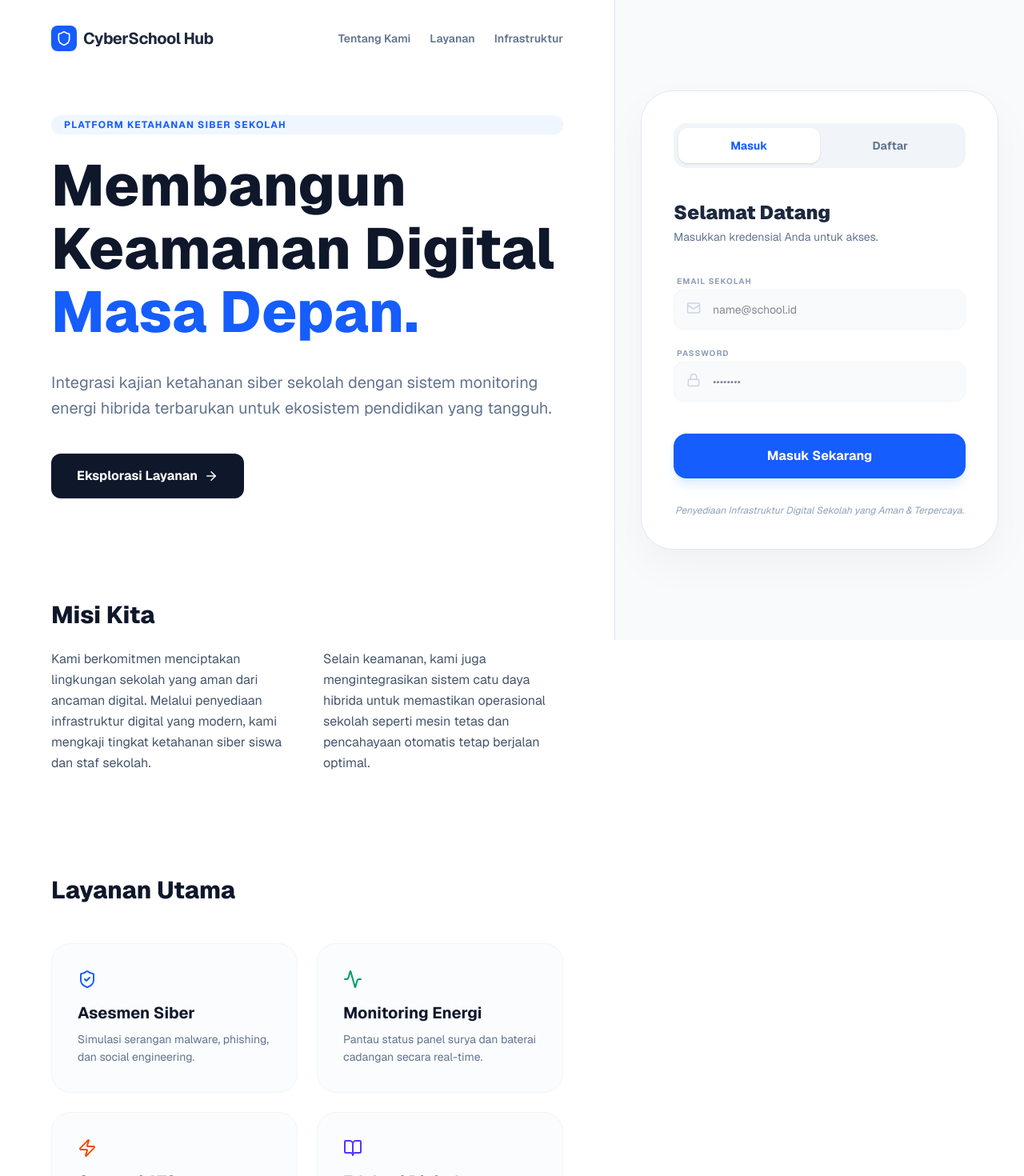
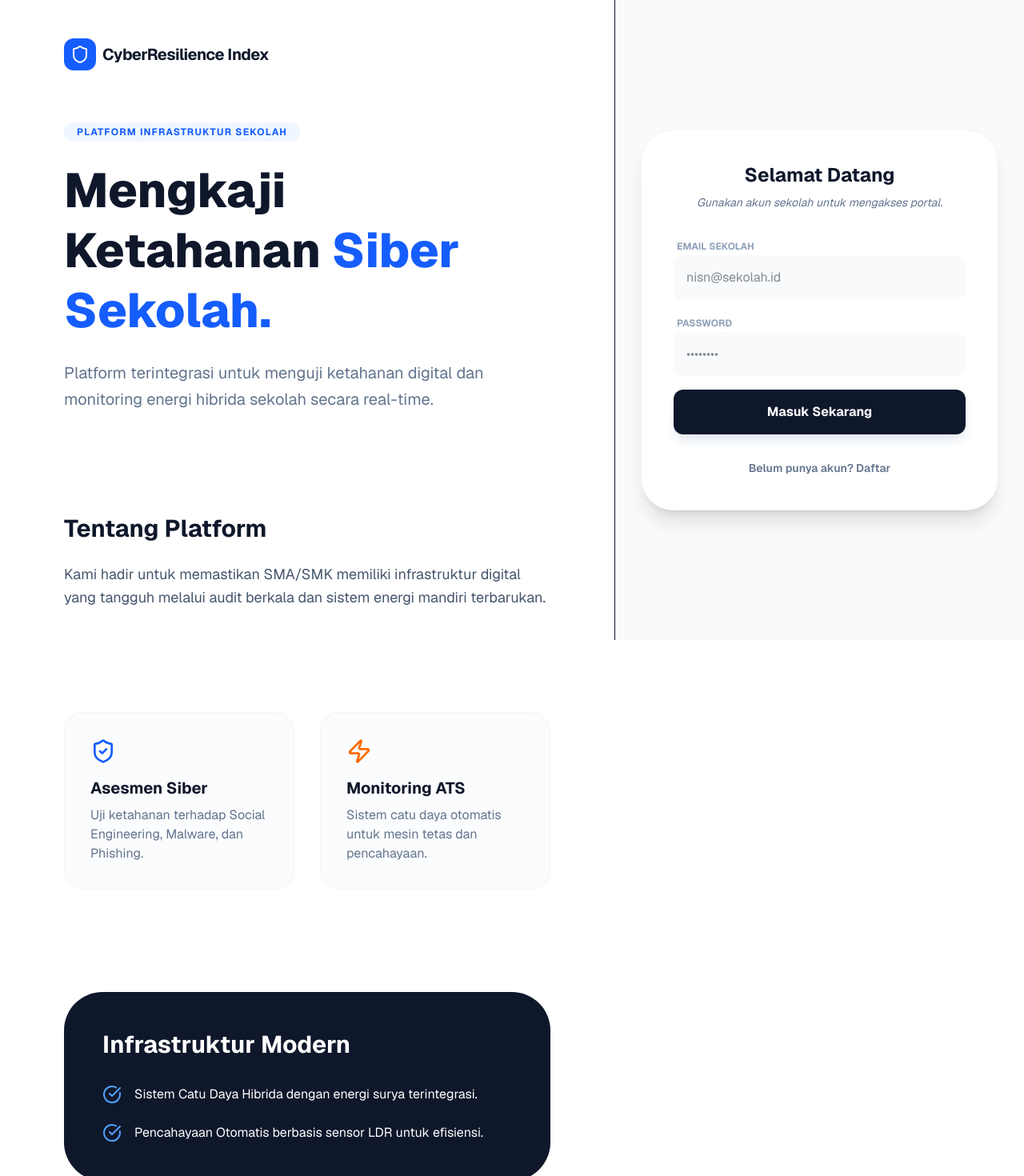
Before and after one commit to Edwinn1711/cyber-backend, a Next.js app: page /siswa in a window 1280 px wide. Shown: the top 1470 px of the page at 80% size. Built offline with nearby package versions, Linux system fonts and the light colour scheme.

Commit message:
feat: implement professional multi-role dashboards (Student, Teacher, Admin) with Hybrid Energy Monitoring and Cyber Resilience

```diff
--- a/app/siswa/page.tsx
+++ b/app/siswa/page.tsx
@@ -1,262 +1,93 @@
 "use client";
 
 import React, { useState } from 'react';
-import {
-  Shield, Zap, CheckCircle, ArrowRight, Lock,
-  Mail, User, Globe, Cpu, BookOpen, Activity,
-  Lightbulb, ShieldCheck, Headphones
-} from 'lucide-react';
+import { Shield, Zap, Activity, BookOpen, Cpu, Globe, ArrowRight, Lock, Mail, CheckCircle, ShieldCheck, Headphones } from 'lucide-react';
 
-const LoginRegister = () => {
+export default function LoginPage() {
   const [isLogin, setIsLogin] = useState(true);
 
   return (
     <div className="flex flex-col lg:flex-row min-h-screen bg-white font-sans text-slate-900">
+      {/* SISI KIRI: CONTENT (Scrollable) */}
+      <div className="lg:w-3/5 w-full overflow-y-auto px-8 lg:px-20 py-12">
+        <div className="flex items-center gap-2 mb-16">
+          <div className="bg-blue-600 p-2 rounded-xl"><Shield className="text-white w-6 h-6" /></div>
+          <span className="text-xl font-bold tracking-tight">CyberResilience Index</span>
+        </div>
 
-      {/* --- SISI KIRI: LANDING CONTENT (SCROLLABLE) --- */}
-      <div className="lg:w-3/5 w-full bg-white order-2 lg:order-1 overflow-y-auto">
+        <div className="space-y-32">
+          {/* Section 1: Hero */}
+          <section>
+            <span className="px-4 py-1 rounded-full bg-blue-50 text-blue-600 text-xs font-bold uppercase tracking-widest mb-6 inline-block">Platform Infrastruktur Sekolah</span>
+            <h1 className="text-5xl lg:text-6xl font-extrabold text-slate-900 leading-tight mb-6">Mengkaji Ketahanan <span className="text-blue-600">Siber Sekolah.</span></h1>
+            <p className="text-xl text-slate-500 leading-relaxed max-w-xl">Platform terintegrasi untuk menguji ketahanan digital dan monitoring energi hibrida sekolah secara real-time.</p>
+          </section>
 
-        {/* HEADER NAVIGATION (Di dalam scroll area) */}
-        <header className="px-8 lg:px-16 py-8 flex items-center justify-between sticky top-0 bg-white/80 backdrop-blur-md z-10">
-          <div className="flex items-center gap-2">
-            <div className="bg-blue-600 p-1.5 rounded-lg">
-              <Shield className="text-white w-5 h-5" />
+          {/* Section 2: Tentang Kami */}
+          <section id="about">
+            <h2 className="text-3xl font-bold mb-6">Tentang Platform</h2>
+            <p className="text-slate-600 leading-relaxed text-lg">Kami hadir untuk memastikan SMA/SMK memiliki infrastruktur digital yang tangguh melalui audit berkala dan sistem energi mandiri terbarukan.</p>
+          </section>
+
+          {/* Section 3: Layanan (3 Domain) */}
+          <section className="grid grid-cols-1 md:grid-cols-2 gap-8">
+            <div className="p-8 rounded-3xl border border-slate-100 bg-slate-50/50">
+              <ShieldCheck className="text-blue-600 mb-4" size={32} />
+              <h3 className="font-bold text-xl mb-2">Asesmen Siber</h3>
+              <p className="text-slate-500">Uji ketahanan terhadap Social Engineering, Malware, dan Phishing.</p>
             </div>
-            <span className="font-bold text-xl tracking-tight text-slate-800">CyberSchool Hub</span>
-          </div>
-          <nav className="hidden md:flex gap-6 text-sm font-semibold text-slate-500">
-            <a href="#about" className="hover:text-blue-600 transition">Tentang Kami</a>
-            <a href="#layanan" className="hover:text-blue-600 transition">Layanan</a>
-            <a href="#energy" className="hover:text-blue-600 transition">Infrastruktur</a>
-          </nav>
-        </header>
-
-        {/* 7 SECTIONS CONTENT */}
-        <div className="px-8 lg:px-16 pb-20 space-y-32">
-
-          {/* Section 1: Hero */}
-          <section className="pt-12 min-h-[60vh] flex flex-col justify-center">
-            <span className="inline-block px-4 py-1 rounded-full bg-blue-50 text-blue-600 text-xs font-bold uppercase tracking-widest mb-6">
-              Platform Ketahanan Siber Sekolah
-            </span>
-            <h1 className="text-5xl lg:text-7xl font-extrabold text-slate-900 leading-[1.1] mb-8">
-              Membangun Keamanan Digital <span className="text-blue-600">Masa Depan.</span>
-            </h1>
-            <p className="text-xl text-slate-500 leading-relaxed max-w-2xl mb-10">
-              Integrasi kajian ketahanan siber sekolah dengan sistem monitoring energi hibrida terbarukan untuk ekosistem pendidikan yang tangguh.
-            </p>
-            <div className="flex gap-4">
-              <a href="#layanan" className="bg-slate-900 text-white px-8 py-4 rounded-xl font-bold hover:bg-black transition flex items-center gap-2">
-                Eksplorasi Layanan <ArrowRight size={18} />
-              </a>
+            <div className="p-8 rounded-3xl border border-slate-100 bg-slate-50/50">
+              <Zap className="text-orange-500 mb-4" size={32} />
+              <h3 className="font-bold text-xl mb-2">Monitoring ATS</h3>
+              <p className="text-slate-500">Sistem catu daya otomatis untuk mesin tetas dan pencahayaan.</p>
             </div>
           </section>
 
-          {/* Section 2: About Us (Tentang Kita) */}
-          <section id="about" className="scroll-mt-24">
-            <h2 className="text-3xl font-extrabold mb-6">Misi Kita</h2>
-            <div className="grid md:grid-cols-2 gap-10">
-              <p className="text-slate-600 leading-relaxed">
-                Kami berkomitmen menciptakan lingkungan sekolah yang aman dari ancaman digital. Melalui penyediaan infrastruktur digital yang modern, kami mengkaji tingkat ketahanan siber siswa dan staf sekolah.
-              </p>
-              <p className="text-slate-600 leading-relaxed">
-                Selain keamanan, kami juga mengintegrasikan sistem catu daya hibrida untuk memastikan operasional sekolah seperti mesin tetas dan pencahayaan otomatis tetap berjalan optimal.
-              </p>
-            </div>
-          </section>
-
-          {/* Section 3: Layanan Kami */}
-          <section id="layanan" className="scroll-mt-24">
-            <h2 className="text-3xl font-extrabold mb-12">Layanan Utama</h2>
-            <div className="grid md:grid-cols-2 gap-6">
-              {[
-                { title: 'Asesmen Siber', desc: 'Simulasi serangan malware, phishing, dan social engineering.', icon: <ShieldCheck className="text-blue-600"/> },
-                { title: 'Monitoring Energi', desc: 'Pantau status panel surya dan baterai cadangan secara real-time.', icon: <Activity className="text-emerald-600"/> },
-                { title: 'Otomasi ATS', desc: 'Sistem otomatisasi perpindahan daya untuk fasilitas sekolah.', icon: <Zap className="text-orange-600"/> },
-                { title: 'Edukasi Digital', desc: 'Modul pembelajaran keamanan siber tingkat SMA/SMK.', icon: <BookOpen className="text-indigo-600"/> },
-              ].map((item, i) => (
-                <div key={i} className="p-8 rounded-3xl border border-slate-100 bg-slate-50/50 hover:bg-white hover:shadow-xl hover:shadow-slate-100 transition duration-300">
-                  <div className="mb-4">{item.icon}</div>
-                  <h3 className="text-xl font-bold mb-2">{item.title}</h3>
-                  <p className="text-slate-500 text-sm leading-relaxed">{item.desc}</p>
-                </div>
-              ))}
-            </div>
-          </section>
-
-          {/* Section 4: Sistem Catu Daya Hibrida */}
-          <section id="energy">
-            <div className="bg-blue-600 rounded-[2.5rem] p-10 lg:p-16 text-white overflow-hidden relative">
-              <div className="relative z-10 max-w-lg">
-                <h2 className="text-3xl font-bold mb-6">Sistem Catu Daya Terintegrasi</h2>
-                <p className="text-blue-100 mb-8 leading-relaxed">
-                  Implementasi Sistem Catu Daya Hibrida Energi Terbarukan dengan ATS (Automatic Transfer Switch) untuk Mesin Tetas dan Pencahayaan Otomatis sekolah.
-                </p>
-                <div className="space-y-4">
-                  <div className="flex items-center gap-3">
-                    <CheckCircle size={20} className="text-blue-200" />
-                    <span>Efisiensi Energi Terjamin</span>
-                  </div>
-                  <div className="flex items-center gap-3">
-                    <CheckCircle size={20} className="text-blue-200" />
-                    <span>Otomasi Pencahayaan LDR</span>
-                  </div>
-                </div>
+          {/* Section 4-7: (Diringkas agar Ringan) */}
+          <section className="space-y-8 bg-slate-900 text-white p-12 rounded-[3rem]">
+            <h2 className="text-3xl font-bold">Infrastruktur Modern</h2>
+            <div className="space-y-6">
+              <div className="flex gap-4 items-start">
+                <CheckCircle className="text-blue-400 shrink-0" />
+                <p>Sistem Catu Daya Hibrida dengan energi surya terintegrasi.</p>
               </div>
-              <Cpu className="absolute right-[-20px] bottom-[-20px] w-64 h-64 text-blue-500 opacity-20" />
-            </div>
-          </section>
-
-          {/* Section 5: Ketahanan Siber Sekolah */}
-          <section>
-             <h2 className="text-3xl font-extrabold mb-12">Ketahanan Siber</h2>
-             <div className="space-y-12">
-                <div className="flex gap-6">
-                  <div className="w-12 h-12 bg-slate-100 rounded-2xl flex items-center justify-center shrink-0"><Globe className="text-slate-600"/></div>
-                  <div>
-                    <h4 className="font-bold text-lg mb-1">Infrastruktur Digital Aman</h4>
-                    <p className="text-slate-500 text-sm">Penyediaan infrastruktur digital yang telah diaudit secara berkala untuk menghadapi ancaman modern.</p>
-                  </div>
-                </div>
-                <div className="flex gap-6">
-                  <div className="w-12 h-12 bg-slate-100 rounded-2xl flex items-center justify-center shrink-0"><Lock className="text-slate-600"/></div>
-                  <div>
-                    <h4 className="font-bold text-lg mb-1">Perlindungan Data Siswa</h4>
-                    <p className="text-slate-500 text-sm">Enkripsi tingkat tinggi untuk seluruh data hasil asesmen dan profil personal akademik.</p>
-                  </div>
-                </div>
-             </div>
-          </section>
-
-          {/* Section 6: Kenapa Harus Kami? */}
-          <section>
-            <h2 className="text-3xl font-extrabold text-center mb-16">Mengapa Memilih Platform Kami?</h2>
-            <div className="grid grid-cols-2 lg:grid-cols-3 gap-8 text-center">
-              <div>
-                <h5 className="text-4xl font-black text-blue-600 mb-2 italic">100%</h5>
-                <p className="text-slate-400 text-xs font-bold uppercase tracking-widest">Real-time Monitoring</p>
-              </div>
-              <div>
-                <h5 className="text-4xl font-black text-blue-600 mb-2 italic">24/7</h5>
-                <p className="text-slate-400 text-xs font-bold uppercase tracking-widest">System Resilience</p>
-              </div>
-              <div>
-                <h5 className="text-4xl font-black text-blue-600 mb-2 italic">Safe</h5>
-                <p className="text-slate-400 text-xs font-bold uppercase tracking-widest">Data Encryption</p>
+              <div className="flex gap-4 items-start">
+                <CheckCircle className="text-blue-400 shrink-0" />
+                <p>Pencahayaan Otomatis berbasis sensor LDR untuk efisiensi.</p>
               </div>
             </div>
           </section>
+        </div>
 
-          {/* Section 7: Dukungan Teknis */}
-          <section className="text-center">
-            <div className="bg-slate-50 rounded-[3rem] p-12 border border-slate-100">
-              <Headphones className="mx-auto mb-6 text-slate-400" size={48} />
-              <h2 className="text-2xl font-bold mb-4">Butuh Bantuan?</h2>
-              <p className="text-slate-500 mb-8 max-w-md mx-auto">Tim teknis IT kami siap membantu integrasi sistem di sekolah Anda kapan saja.</p>
-              <button className="text-blue-600 font-bold hover:underline">Hubungi Helpdesk Sekolah</button>
-            </div>
-          </section>
-
-          {/* 8. FOOTER */}
-          <footer className="pt-20 border-t border-slate-100">
-            <div className="flex flex-col md:flex-row justify-between gap-10 text-sm">
-              <div className="max-w-xs">
-                <div className="flex items-center gap-2 mb-4">
-                  <Shield className="text-blue-600 w-5 h-5" />
-                  <span className="font-bold text-lg">CyberSchool</span>
-                </div>
-                <p className="text-slate-500 leading-relaxed italic">Mengkaji Ketahanan Siber & Infrastruktur Digital Lingkungan Sekolah.</p>
-              </div>
-              <div className="flex gap-16">
-                <div className="space-y-4">
-                  <h5 className="font-bold">Legal</h5>
-                  <ul className="text-slate-500 space-y-2">
-                    <li>Privacy Policy</li>
-                    <li>Terms of Use</li>
-                  </ul>
-                </div>
-                <div className="space-y-4">
-                  <h5 className="font-bold">Media</h5>
-                  <ul className="text-slate-500 space-y-2">
-                    <li>Instagram</li>
-                    <li>LinkedIn</li>
-                  </ul>
-                </div>
-              </div>
-            </div>
-            <p className="mt-20 text-slate-400 text-xs">© 2024 Platform Ketahanan Siber Sekolah. All Rights Reserved.</p>
-          </footer>
-
-        </div>
+        <footer className="mt-40 pt-8 border-t text-slate-400 text-sm">
+          <p>© 2024 CyberResilience Hub. Professional School Infrastructure.</p>
+        </footer>
       </div>
 
-      {/* --- SISI KANAN: AUTH PORTAL (FIXED) --- */}
-      <div className="lg:w-2/5 w-full bg-slate-50 lg:h-screen lg:sticky lg:top-0 flex items-center justify-center p-8 border-l border-slate-200 order-1 lg:order-2">
-        <div className="w-full max-w-md">
+      {/* SISI KANAN: LOGIN FORM (Fixed) */}
+      <div className="lg:w-2/5 w-full bg-slate-50 flex items-center justify-center p-8 lg:sticky lg:top-0 lg:h-screen border-l">
+        <div className="w-full max-w-md bg-white p-10 rounded-[2.5rem] shadow-xl border border-slate-100 text-center">
+          <h2 className="text-2xl font-bold mb-2">{isLogin ? 'Selamat Datang' : 'Pendaftaran Siswa'}</h2>
+          <p className="text-slate-500 mb-8 italic text-sm">Gunakan akun sekolah untuk mengakses portal.</p>
 
-          <div className="bg-white p-10 rounded-[2.5rem] shadow-[0_20px_50px_rgba(0,0,0,0.04)] border border-slate-200">
-            {/* TOGGLE TAB */}
-            <div className="flex bg-slate-100 p-1.5 rounded-2xl mb-10">
-              <button
-                onClick={() => setIsLogin(true)}
-                className={`flex-1 py-3 rounded-xl text-sm font-bold transition ${isLogin ? 'bg-white text-blue-600 shadow-sm' : 'text-slate-500 hover:text-slate-800'}`}
-              >
-                Masuk
-              </button>
-              <button
-                onClick={() => setIsLogin(false)}
-                className={`flex-1 py-3 rounded-xl text-sm font-bold transition ${!isLogin ? 'bg-white text-blue-600 shadow-sm' : 'text-slate-500 hover:text-slate-800'}`}
-              >
-                Daftar
-              </button>
+          <div className="space-y-4 text-left">
+            <div>
+              <label className="text-xs font-bold text-slate-400 uppercase ml-1">Email Sekolah</label>
+              <input className="w-full bg-slate-50 border-none rounded-xl py-4 px-4 focus:ring-2 focus:ring-blue-600/20 outline-none transition-all" placeholder="nisn@sekolah.id" />
             </div>
-
-            <div className="mb-8">
-              <h2 className="text-2xl font-black text-slate-800">{isLogin ? 'Selamat Datang' : 'Buat Akun Baru'}</h2>
-              <p className="text-slate-500 text-sm mt-1">{isLogin ? 'Masukkan kredensial Anda untuk akses.' : 'Lengkapi data diri untuk pendaftaran.'}</p>
+            <div>
+              <label className="text-xs font-bold text-slate-400 uppercase ml-1">Password</label>
+              <input type="password" className="w-full bg-slate-50 border-none rounded-xl py-4 px-4 focus:ring-2 focus:ring-blue-600/20 outline-none transition-all" placeholder="••••••••" />
             </div>
-
-            <form className="space-y-4">
-              {!isLogin && (
-                <div className="space-y-1">
-                  <label className="text-[10px] font-bold text-slate-400 uppercase tracking-widest ml-1">Nama Lengkap</label>
-                  <div className="relative">
-                    <User className="absolute left-4 top-3.5 text-slate-300" size={18} />
-                    <input className="w-full bg-slate-50 border border-slate-100 rounded-xl py-3.5 pl-12 pr-4 focus:ring-2 focus:ring-blue-600/10 focus:border-blue-600 transition outline-none text-sm" placeholder="Ahmad Edwin" />
-                  </div>
-                </div>
-              )}
-
-              <div className="space-y-1">
-                <label className="text-[10px] font-bold text-slate-400 uppercase tracking-widest ml-1">Email Sekolah</label>
-                <div className="relative">
-                  <Mail className="absolute left-4 top-3.5 text-slate-300" size={18} />
-                  <input className="w-full bg-slate-50 border border-slate-100 rounded-xl py-3.5 pl-12 pr-4 focus:ring-2 focus:ring-blue-600/10 focus:border-blue-600 transition outline-none text-sm" placeholder="name@school.id" />
-                </div>
-              </div>
-
-              <div className="space-y-1">
-                <label className="text-[10px] font-bold text-slate-400 uppercase tracking-widest ml-1">Password</label>
-                <div className="relative">
-                  <Lock className="absolute left-4 top-3.5 text-slate-300" size={18} />
-                  <input type="password" className="w-full bg-slate-50 border border-slate-100 rounded-xl py-3.5 pl-12 pr-4 focus:ring-2 focus:ring-blue-600/10 focus:border-blue-600 transition outline-none text-sm" placeholder="••••••••" />
-                </div>
-              </div>
-
-              <button className="w-full bg-blue-600 hover:bg-blue-700 text-white py-4 rounded-2xl font-bold transition shadow-lg shadow-blue-100 mt-6 active:scale-[0.98]">
-                {isLogin ? 'Masuk Sekarang' : 'Daftar Sekarang'}
-              </button>
-            </form>
-
-            <div className="mt-8 text-center">
-               <p className="text-xs text-slate-400 italic">Penyediaan Infrastruktur Digital Sekolah yang Aman & Terpercaya.</p>
-            </div>
+            <button className="w-full bg-slate-900 text-white py-4 rounded-xl font-bold hover:bg-black transition-all shadow-lg shadow-slate-200">
+              {isLogin ? 'Masuk Sekarang' : 'Buat Akun'}
+            </button>
+            <button onClick={() => setIsLogin(!isLogin)} className="w-full text-sm font-semibold text-slate-500 mt-4 hover:text-blue-600">
+              {isLogin ? 'Belum punya akun? Daftar' : 'Sudah punya akun? Login'}
+            </button>
           </div>
         </div>
       </div>
-
     </div>
   );
-};
-
-export default LoginRegister;
+}
```
